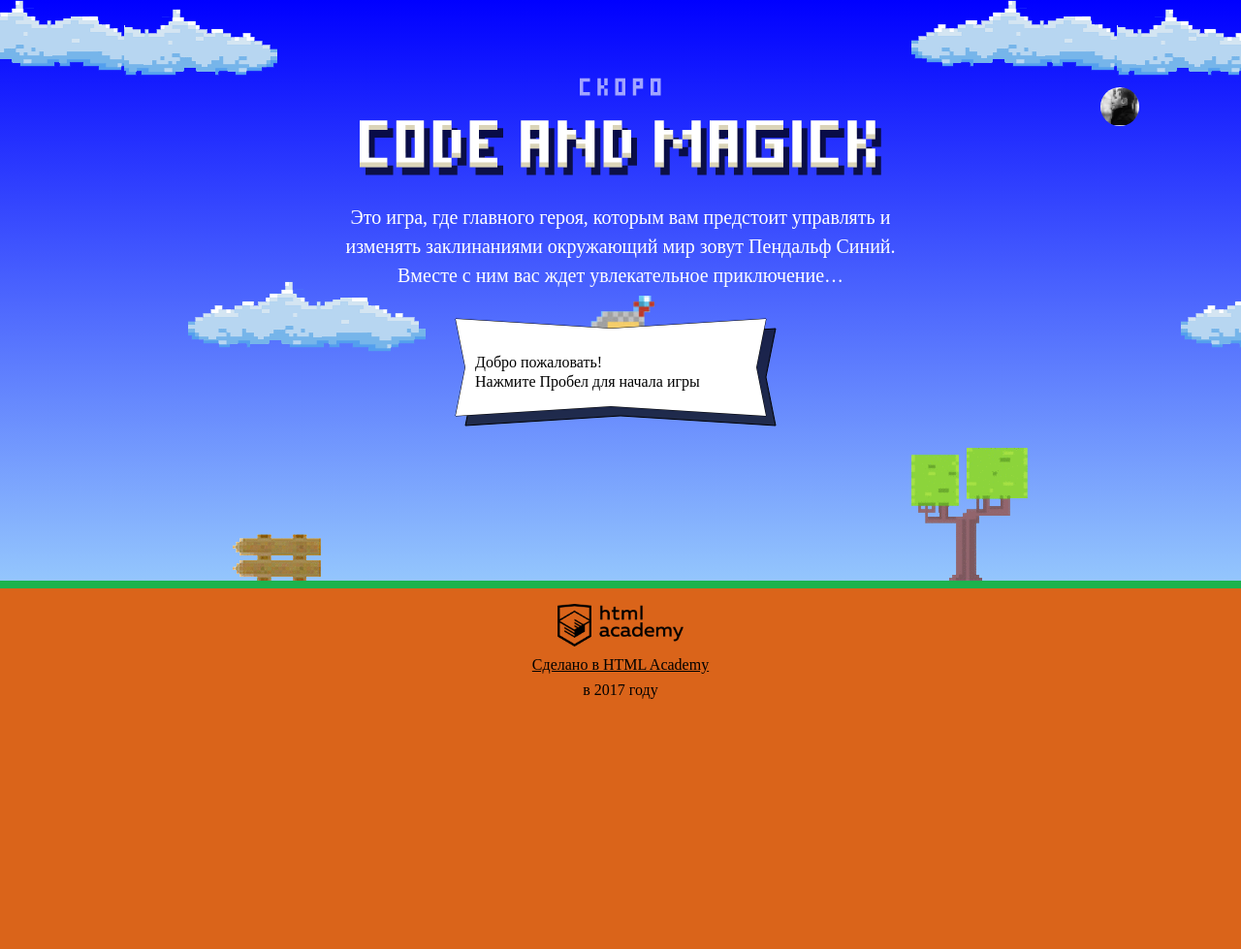
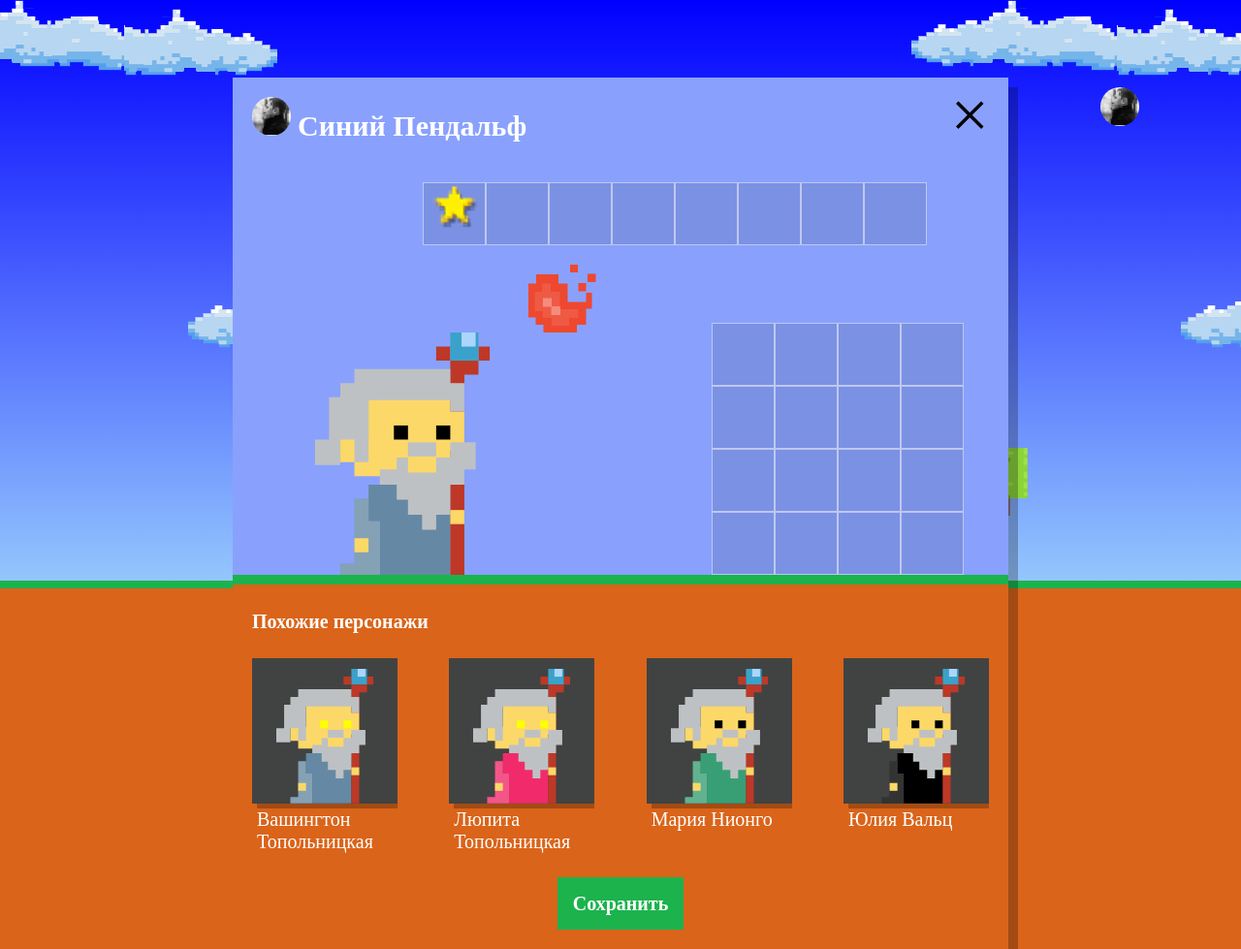
Before and after one commit to Chel213/355375-code-and-magick, a website: page index.html in a window 1280 px wide. Shown: the whole page at 97% size. Before the commit the page ends 800 px from the top, so only its background shows below. Drawn offline with Linux system fonts and the light colour scheme; a web font is replaced by a local one.

Commit message:
сгенерировал персонажей

```diff
--- a/index.html
+++ b/index.html
@@ -200,6 +200,7 @@
     return height / 3 - getWizardHeight();
   }
 </script>
+<script src="js/setup.js"></script>
 <script src="js/stat.js"></script>
 <script src="js/game.js"></script>
 
--- /dev/null
+++ b/js/setup.js
@@ -0,0 +1,48 @@
+'use strict';
+
+var setup = document.querySelector('.setup');
+setup.classList.remove('hidden');
+
+var namesList = ['Иван', 'Хуан Себастьян', 'Мария', 'Кристоф', 'Виктор', 'Юлия', 'Люпита', 'Вашингтон'];
+var familyList = ['да Марья', 'Верон', 'Мирабелла', 'Вальц', 'Онопко', 'Топольницкая', 'Нионго', 'Ирвинг'];
+var coatColorList = ['rgb(101, 137, 164)', 'rgb(241, 43, 107)', 'rgb(146, 100, 161)', 'rgb(56, 159, 117)', 'rgb(215, 210, 55)', 'rgb(0, 0, 0)'];
+var eyesColorList = ['black', 'red', 'blue', 'yellow', 'green'];
+var amountWizards = 4;
+
+var selectRandomItem = function (itemsList) {
+  var i = Math.floor((Math.random() * itemsList.length));
+  return itemsList[i];
+};
+
+var createListFeatures = function () {
+  var listFeature = {
+    name: selectRandomItem(namesList) + ' ' + selectRandomItem(familyList),
+    coatColor: selectRandomItem(coatColorList),
+    eyesColor: selectRandomItem(eyesColorList)
+  };
+  return listFeature;
+};
+
+var createWizards = function (amtWizards) {
+  var wizards = [];
+  for (var i = 0; i < amtWizards; i++) {
+    wizards[i] = createListFeatures();
+  }
+  return wizards;
+};
+
+var wizards = createWizards(amountWizards);
+
+var similarItem = document.querySelector('.setup-similar');
+var similarListItem = document.querySelector('.setup-similar-list');
+var similarListTemplate = document.querySelector('#similar-wizard-template').content.querySelector('.setup-similar-item');
+
+similarItem.classList.remove('hidden');
+
+for (var i = 0; i < amountWizards; i++) {
+  var simularWizard = similarListTemplate.cloneNode(true);
+  simularWizard.querySelector('.setup-similar-label').textContent = wizards[i].name;
+  simularWizard.querySelector('.wizard-coat').style.fill = wizards[i].coatColor;
+  simularWizard.querySelector('.wizard-eyes').style.fill = wizards[i].eyesColor;
+  similarListItem.appendChild(simularWizard);
+}
```
